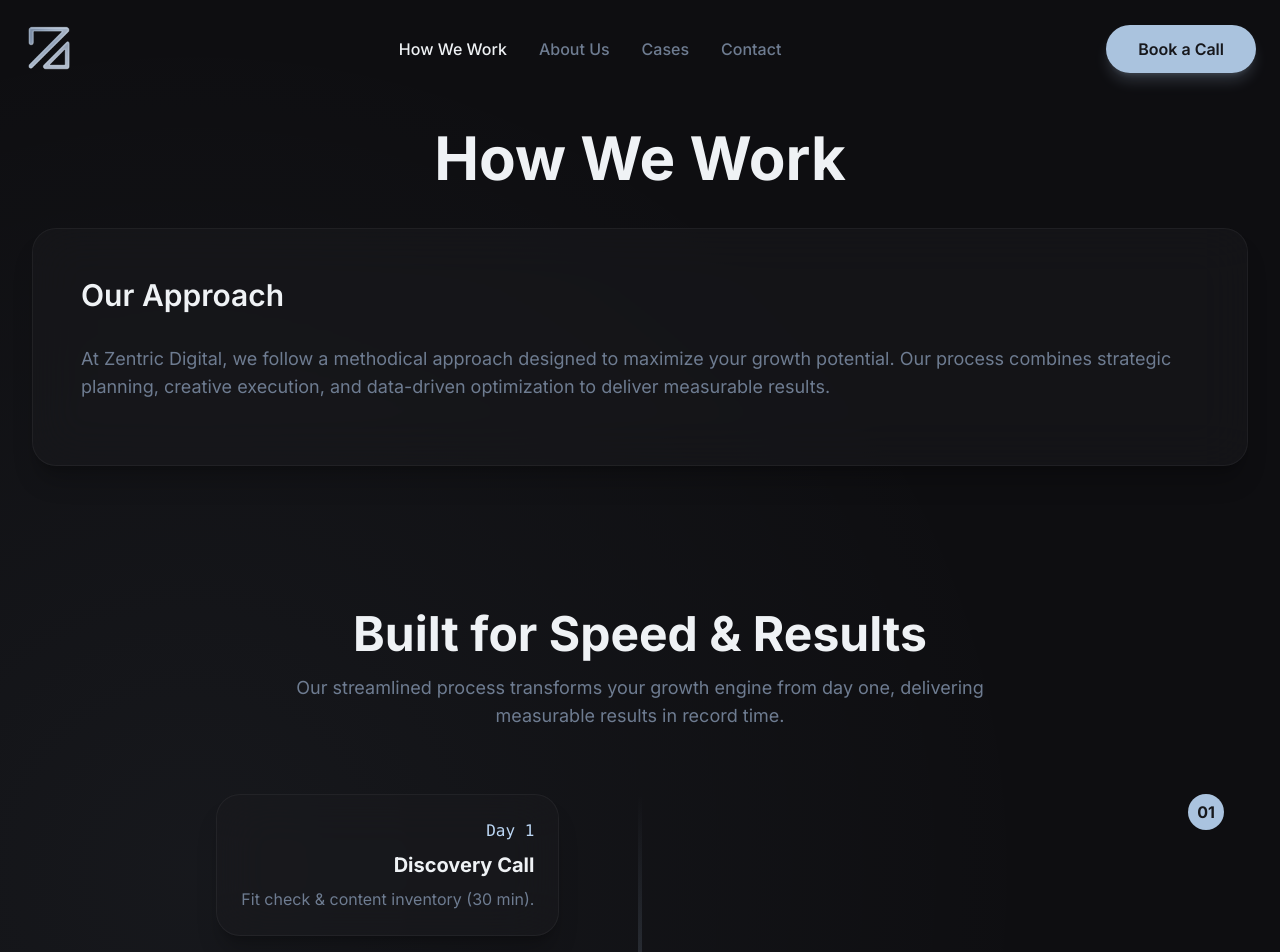
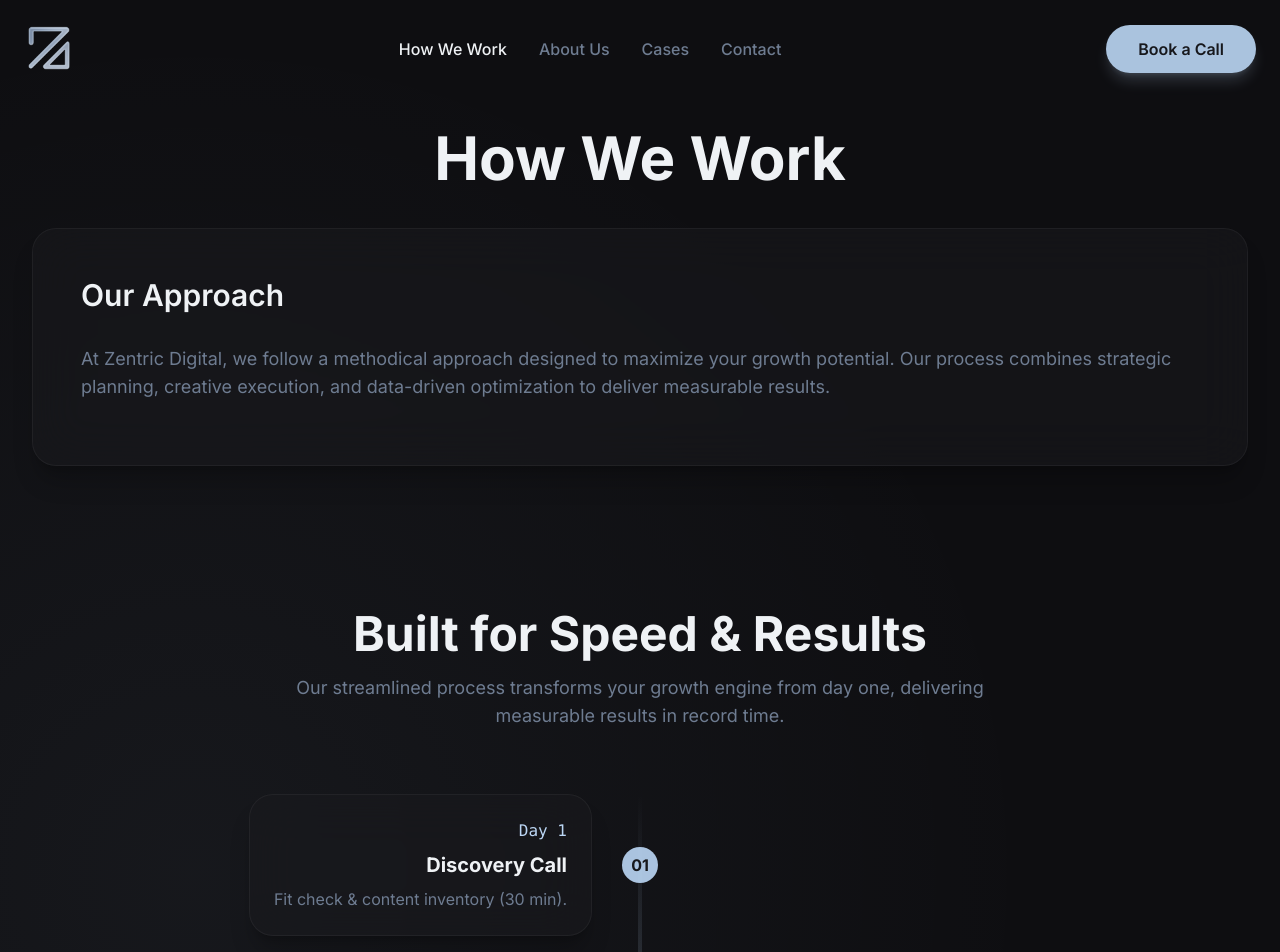
Before and after one commit to datagekko/zentric-digital, a Next.js app: page /how-we-work in a window 1280 px wide. Shown: the top 952 px of the page. Built offline with nearby package versions, Linux system fonts and the light colour scheme.

Commit message:
Fix(timeline): align numbers on the center line

```diff
--- a/app/components/sections/ProcessTimeline.tsx
+++ b/app/components/sections/ProcessTimeline.tsx
@@ -67,9 +67,9 @@ const ProcessTimeline = () => {
                 <motion.div
                   key={index}
                   variants={item}
-                  className="flex items-start md:items-center md:gap-8 flex-col md:flex-row"
+                  className="relative flex items-start md:items-center flex-col md:flex-row"
                 >
-                  <div className={`md:w-1/2 ${index % 2 === 0 ? 'md:pr-8 md:text-right' : 'md:pl-8 md:order-3 md:text-left'}`}>
+                  <div className={`md:w-1/2 ${index % 2 === 0 ? 'md:pr-12 md:text-right' : 'md:pl-12 md:order-1 md:text-left'} ml-12 md:ml-0`}>
                      <div className="glass-card p-6 inline-block">
                         <div className="font-mono text-primary mb-2">{step.duration}</div>
                         <h3 className="text-xl font-bold mb-2 text-foreground">{step.title}</h3>
@@ -77,8 +77,7 @@ const ProcessTimeline = () => {
                       </div>
                   </div>
 
-                  <div className={`w-9 h-9 rounded-full bg-primary/90 flex items-center justify-center text-primary-foreground font-bold z-10 flex-shrink-0
-                    ${index % 2 === 0 ? 'self-start md:order-2' : 'self-start md:order-2'}`}>
+                  <div className="absolute left-4 top-5 -translate-x-1/2 md:left-1/2 md:top-1/2 md:-translate-y-1/2 w-9 h-9 rounded-full bg-primary/90 flex items-center justify-center text-primary-foreground font-bold z-10 flex-shrink-0">
                     {step.number}
                   </div>
 
```
